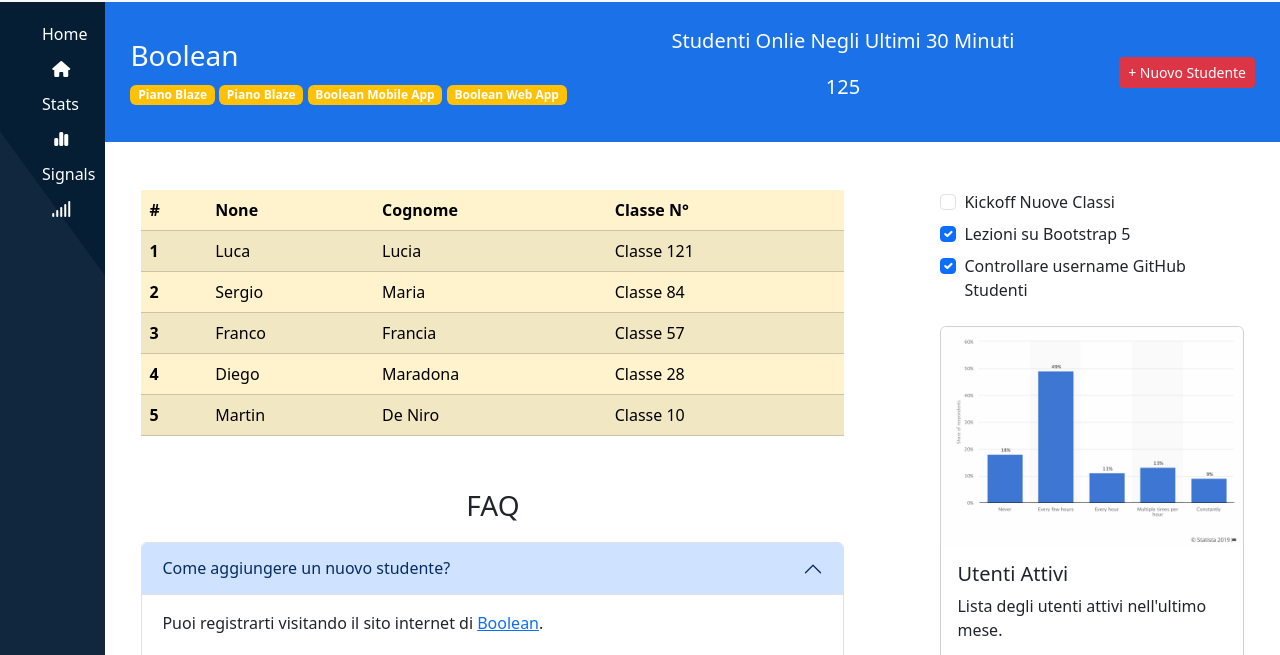
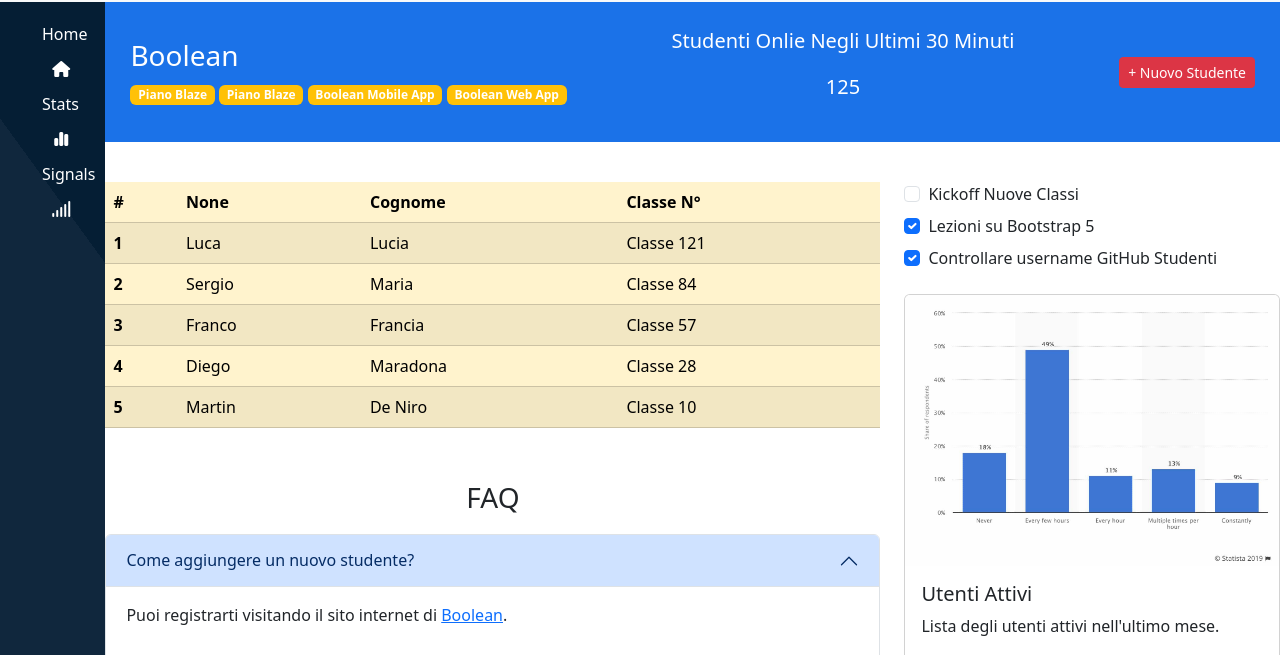
Before and after one commit to fabiomazzilli85/html-css-bootstrap-dashboard, a plain HTML site: page index.html in a window 1280 px wide. Shown: the part 68-723 px from the top of the page. Drawn offline with nearby package versions, Linux system fonts and the light colour scheme.

Commit message:
Create col-12, col-md10, col-lg-8 per tabella responsive. Dato margine col-4.

```diff
--- a/app.css
+++ b/app.css
@@ -14,6 +14,14 @@ nav {
     gap: 20px;
 }
 
+@media (max-width: 1000px){
+    .introduction-text {
+        display: none;
+    }
+}
+.margin-col {
+    margin-top: 40px;
+}
 .main-section-flex {
     display: flex;
     flex-wrap: wrap;
@@ -54,6 +62,12 @@ nav {
         text-align: center;
         font-size: 18px;
         color: #FF8F00;
+    }
+}
+
+@media (min-width:768px) {
+    table {
+     padding: 10px;
     }
 }
 
--- a/index.html
+++ b/index.html
@@ -66,8 +66,8 @@
 
 
                     <div class="introduction-text">
-                        <p class="text-center fs-5">Studenti Onlie Negli Ultimi 30 Minuti</p>
-                        <p class="text-center fs-5">125</p>
+                        <p class="text-center fs-5 introduction-text">Studenti Onlie Negli Ultimi 30 Minuti</p>
+                        <p class="text-center fs-5 introduction-text">125</p>
                     </div>
 
                     <div class="mr-btn-right">
@@ -98,7 +98,7 @@
                                     <div class="col-auto">
                                         <label class="visually-hidden" for="autoSizingSelect">Preference</label>
                                         <select class="form-select" id="autoSizingSelect">
-                                            <option selected>Quale tra i seguenti linguaggi vuoi imparare?</option>
+                                            <option selected>Quale tra i seguenti linguaggi è il tuo preferito?</option>
                                             <option value="1">HTML</option>
                                             <option value="2">CSS</option>
                                             <option value="3">JavaScript</option>
@@ -130,9 +130,9 @@
                 <!-- Qui inizia l'app-container con la suddivisione in due blocchi di colonne: col-8 e col-4 -->
 
                 <div class="app-container">
-                    <div class="row">
-                        <div class="col-8 p-5">
-                            <div>
+                    <div class="row  justify-content-center">
+                        <div class="col-12 col-md-10 col-lg-8">
+                            <div class="margin-col">
                                 <table class="table table-warning table-striped">
                                     <thead>
                                         <tr>
@@ -218,8 +218,8 @@
                             </div>
                         </div>
 
-                        <div class="col-4 p-5">
-                            <div class="d-none d-md-block form-check mb-2">
+                        <div class="col-4">
+                            <div class="d-none d-md-block form-check mb-2 margin-col">
                                 <input class="form-check-input" type="checkbox" value="" id="flexCheckDefault">
                                 <label class="form-check-label" for="flexCheckDefault">
                                     Kickoff Nuove Classi
```
